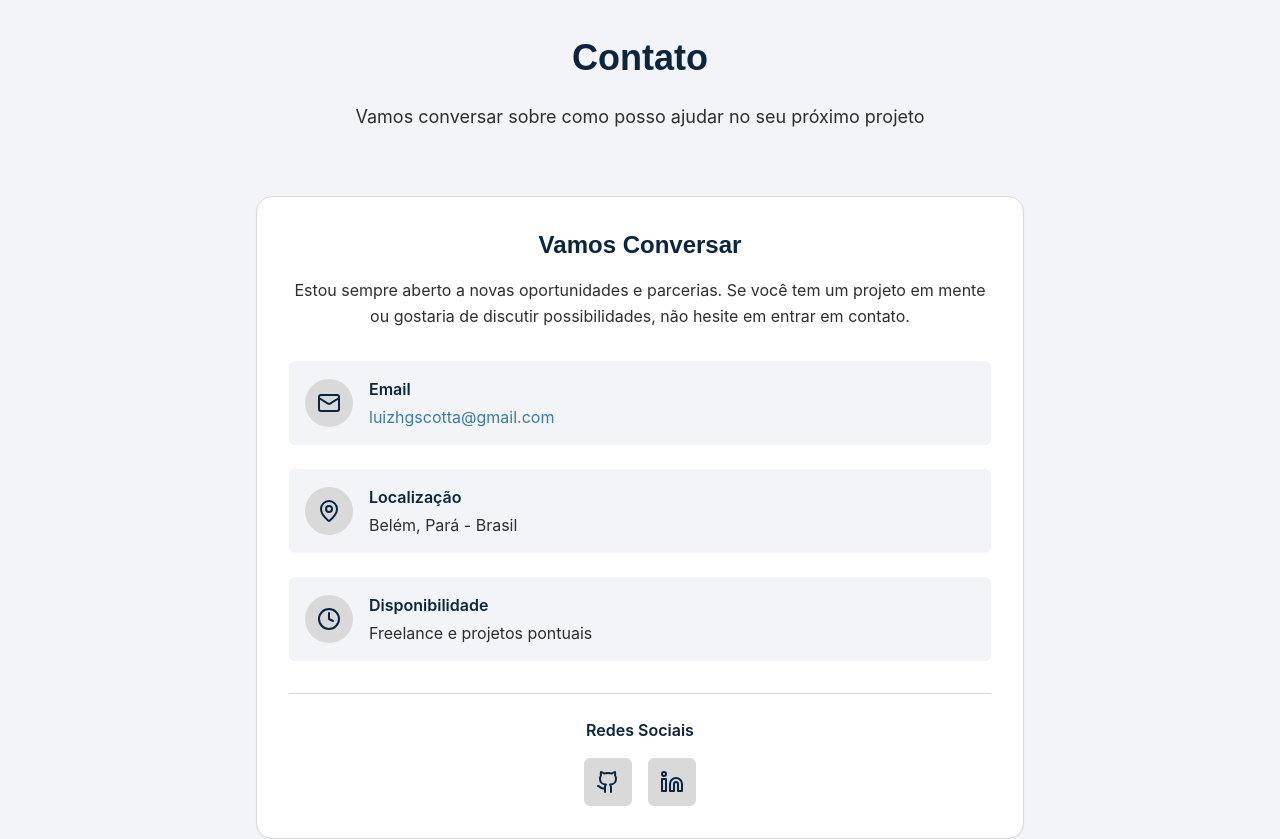
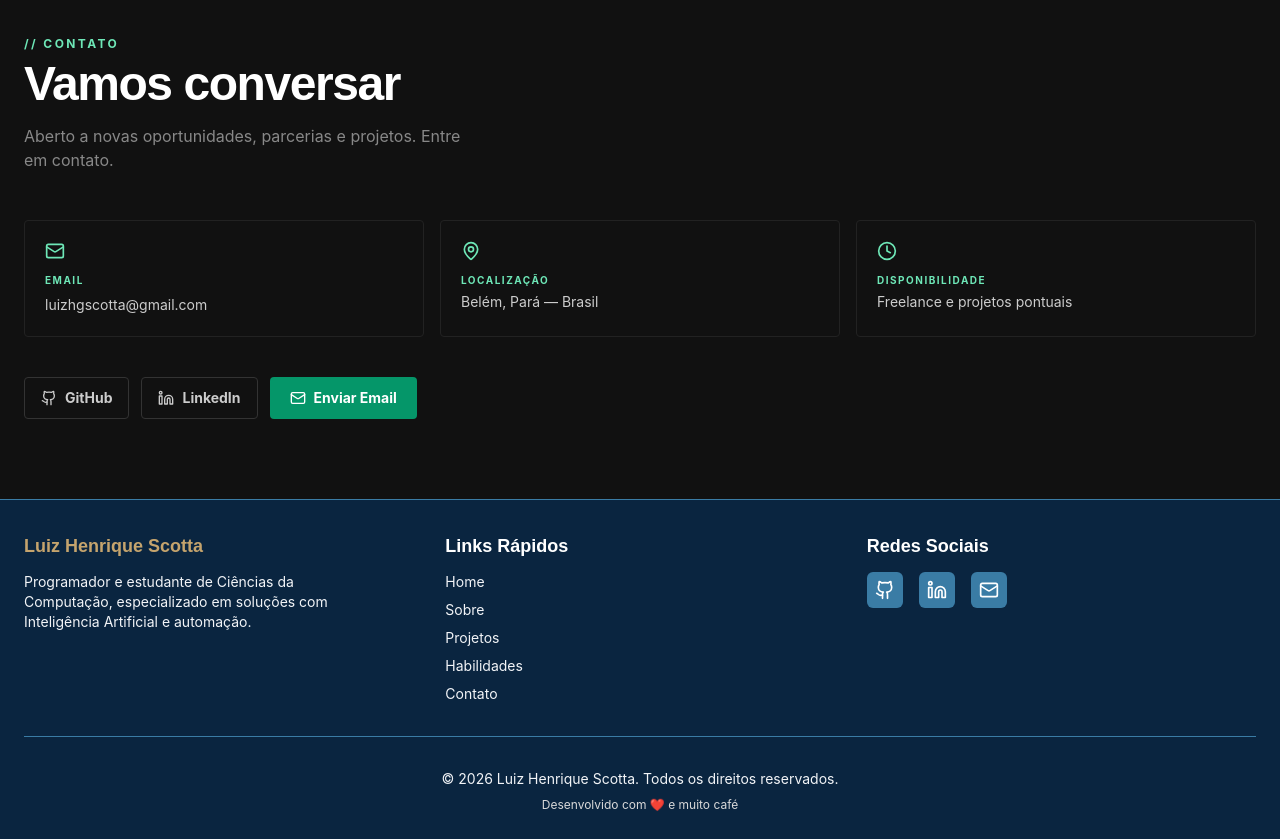
Before and after one commit to luizHScotta/scotta-ai-portfolio, a React (Vite) app: page / in a window 1280 px wide. Shown: the part 2880-3719 px from the top of the page. Built offline with nearby package versions, Linux system fonts and the light colour scheme.

Commit message:
style: redesign contact section with dark background and emerald accents

```diff
--- a/src/components/Contact.tsx
+++ b/src/components/Contact.tsx
@@ -1,93 +1,67 @@
+import { Mail, MapPin, Clock, Github, Linkedin } from 'lucide-react';
 
-import { Mail, MapPin, Phone, Linkedin, Github, MessageCircle, Clock, Send } from 'lucide-react';
-import { Card, CardContent } from '@/components/ui/card';
-import { Button } from '@/components/ui/button';
+const contactItems = [
+  { icon: <Mail className="h-5 w-5" />, label: 'Email', value: 'luizhgscotta@gmail.com', href: 'mailto:luizhgscotta@gmail.com' },
+  { icon: <MapPin className="h-5 w-5" />, label: 'Localização', value: 'Belém, Pará — Brasil', href: null },
+  { icon: <Clock className="h-5 w-5" />, label: 'Disponibilidade', value: 'Freelance e projetos pontuais', href: null },
+];
 
-const Contact = () => {
-  return (
-    <section id="contact" className="py-20 bg-[#F2F4F7]">
+const Contact = () => (
+  <section id="contact" className="py-20 bg-[#111]">
     <div className="container max-w-7xl px-4 md:px-6">
-        <div className="text-center mb-16">
-          <h2 className="text-h2 font-semibold mb-6 text-[#0A2540]">Contato</h2>
-          <p className="text-body text-[#2E2E2E] max-w-3xl mx-auto">
-            Vamos conversar sobre como posso ajudar no seu próximo projeto
+
+      <div className="mb-12 reveal">
+        <p className="text-xs font-bold tracking-[0.2em] uppercase text-[#6ee7b7] mb-2">// contato</p>
+        <h2 className="text-4xl md:text-5xl font-black tracking-[-0.03em] text-white">Vamos conversar</h2>
+        <p className="text-[#888] mt-4 max-w-md">
+          Aberto a novas oportunidades, parcerias e projetos. Entre em contato.
         </p>
       </div>
 
-        <div className="max-w-3xl mx-auto">
-          <div className="bg-white rounded-2xl p-8 shadow-sm border border-[#D9D9D9]">
-            <div className="text-center mb-8">
-              <h3 className="text-2xl font-semibold text-[#0A2540] mb-4">Vamos Conversar</h3>
-              <p className="text-[#2E2E2E] leading-relaxed">
-                Estou sempre aberto a novas oportunidades e parcerias.
-                Se você tem um projeto em mente ou gostaria de discutir possibilidades,
-                não hesite em entrar em contato.
-              </p>
+      <div className="grid grid-cols-1 md:grid-cols-3 gap-4 mb-10 reveal reveal-delay-1">
+        {contactItems.map((item) => (
+          <div key={item.label} className="border border-[#222] rounded-md p-5">
+            <div className="text-[#6ee7b7] mb-3">{item.icon}</div>
+            <p className="text-[10px] font-bold tracking-[0.15em] uppercase text-[#6ee7b7] mb-1">{item.label}</p>
+            {item.href ? (
+              <a href={item.href} className="text-sm text-[#ccc] hover:text-white transition-colors">{item.value}</a>
+            ) : (
+              <p className="text-sm text-[#ccc]">{item.value}</p>
+            )}
+          </div>
+        ))}
       </div>
 
-            <div className="space-y-6 mb-8">
-              <div className="flex items-center space-x-4 p-4 bg-[#F2F4F7] rounded-lg">
-                <div className="p-3 rounded-full bg-[#D9D9D9] text-[#0A2540] flex-shrink-0">
-                  <Mail className="h-6 w-6" />
-                </div>
-                <div>
-                  <h4 className="font-semibold text-[#0A2540] mb-1">Email</h4>
-                  <a
-                    href="mailto:luizhgscotta@gmail.com"
-                    className="text-[#3A7CA5] hover:text-[#0A2540] transition-colors"
-                  >
-                    luizhgscotta@gmail.com
-                  </a>
-                </div>
-              </div>
-
-              <div className="flex items-center space-x-4 p-4 bg-[#F2F4F7] rounded-lg">
-                <div className="p-3 rounded-full bg-[#D9D9D9] text-[#0A2540] flex-shrink-0">
-                  <MapPin className="h-6 w-6" />
-                </div>
-                <div>
-                  <h4 className="font-semibold text-[#0A2540] mb-1">Localização</h4>
-                  <p className="text-[#2E2E2E]">Belém, Pará - Brasil</p>
-                </div>
-              </div>
-
-              <div className="flex items-center space-x-4 p-4 bg-[#F2F4F7] rounded-lg">
-                <div className="p-3 rounded-full bg-[#D9D9D9] text-[#0A2540] flex-shrink-0">
-                  <Clock className="h-6 w-6" />
-                </div>
-                <div>
-                  <h4 className="font-semibold text-[#0A2540] mb-1">Disponibilidade</h4>
-                  <p className="text-[#2E2E2E]">Freelance e projetos pontuais</p>
-                </div>
-              </div>
-            </div>
-
-            <div className="text-center pt-6 border-t border-[#D9D9D9]">
-              <h4 className="font-semibold text-[#0A2540] mb-4">Redes Sociais</h4>
-              <div className="flex justify-center space-x-4">
+      <div className="flex gap-3">
         <a
           href="https://github.com/luizHScotta"
           target="_blank"
           rel="noopener noreferrer"
-                  className="p-3 rounded-lg bg-[#D9D9D9] text-[#0A2540] hover:bg-[#3A7CA5] hover:text-white transition-colors"
+          className="inline-flex items-center gap-2 border border-[#333] text-[#ccc] text-sm font-bold px-4 py-2.5 rounded hover:border-[#059669] hover:text-[#6ee7b7] transition-colors"
         >
-                  <Github className="h-6 w-6" />
+          <Github className="h-4 w-4" />
+          GitHub
         </a>
         <a
           href="https://www.linkedin.com/in/luiz-scotta-450572213/"
           target="_blank"
           rel="noopener noreferrer"
-                  className="p-3 rounded-lg bg-[#D9D9D9] text-[#0A2540] hover:bg-[#3A7CA5] hover:text-white transition-colors"
+          className="inline-flex items-center gap-2 border border-[#333] text-[#ccc] text-sm font-bold px-4 py-2.5 rounded hover:border-[#059669] hover:text-[#6ee7b7] transition-colors"
         >
-                  <Linkedin className="h-6 w-6" />
+          <Linkedin className="h-4 w-4" />
+          LinkedIn
+        </a>
+        <a
+          href="mailto:luizhgscotta@gmail.com"
+          className="inline-flex items-center gap-2 bg-[#059669] text-white text-sm font-bold px-5 py-2.5 rounded hover:bg-[#047857] transition-colors"
+        >
+          <Mail className="h-4 w-4" />
+          Enviar Email
         </a>
       </div>
-            </div>
-          </div>
-        </div>
+
     </div>
   </section>
 );
-};
 
 export default Contact;
```
Lines whose indentation alone changed are shown as unchanged.
